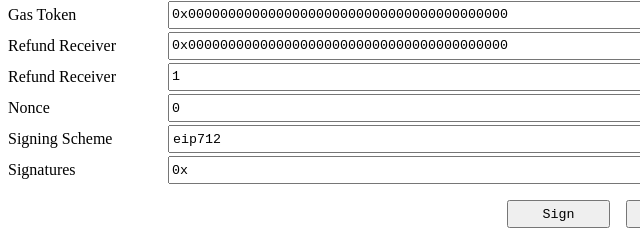
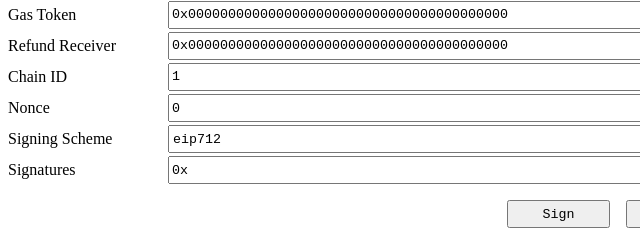
Before and after one commit to nlordell/safe-sign-tx, a plain HTML site: page src/index.html in a window 1280 px wide. Shown: the part 257-496 px from the top of the page, 0-640 px from the left. Drawn offline with Linux system fonts and the light colour scheme.

Commit message:
Update src/index.html
Co-authored-by: Federico Giacon <58218759+fedgiac@users.noreply.github.com>

```diff
--- a/src/index.html
+++ b/src/index.html
@@ -92,7 +92,7 @@
      --><input type="text" id="refundReceiver" value="0x0000000000000000000000000000000000000000">
       </div>
       <div class="group">
-        <label for="chainId">Refund Receiver</label><!--
+        <label for="chainId">Chain ID</label><!--
      --><input type="text" id="chainId" value="1">
       </div>
       <div class="group">
```
